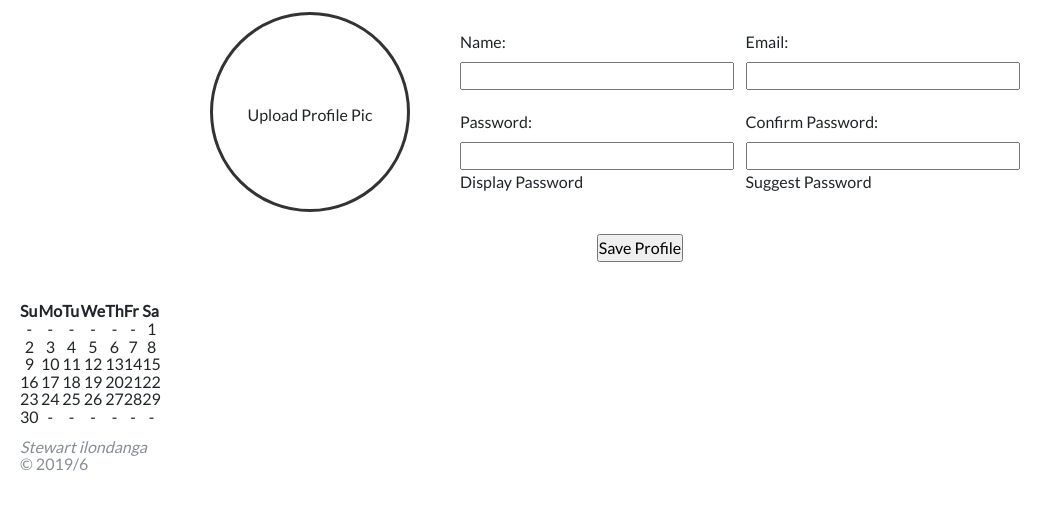
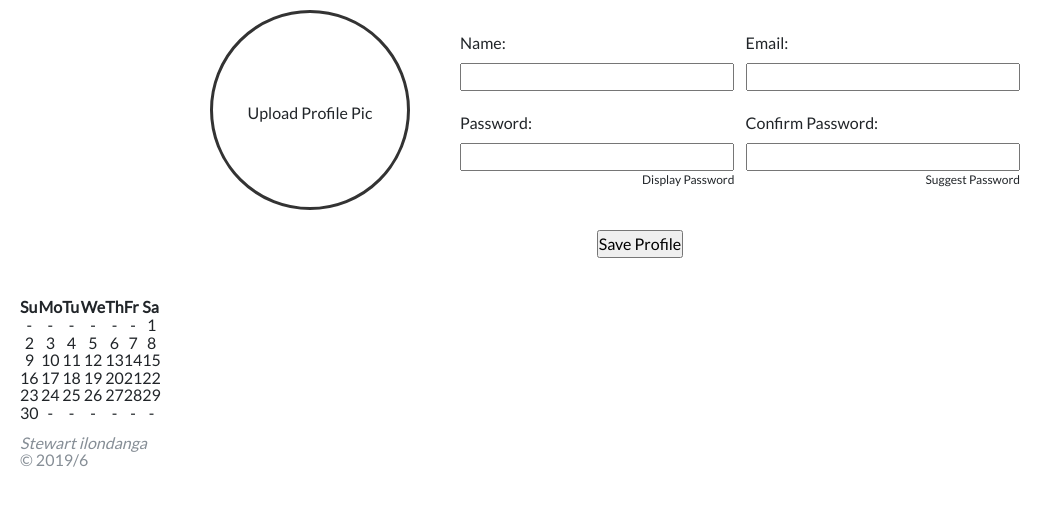
Before and after one commit to stewilondanga/userpic-settings, a plain HTML site: page index.html in a window 1280 px wide. Shown: the part 87-596 px from the top of the page, without its empty margins (0-1063 px from the left). Drawn offline with nearby package versions, Linux system fonts and the light colour scheme.

Commit message:
add css/styles.css

```diff
--- a/css/styles.css
+++ b/css/styles.css
@@ -137,7 +137,7 @@ form>*:not(:first-of-type) {
   width: 100%;
 }
 
-/*.input-action {
+.input-action {
   display: block;
   text-align: right;
   font-size: 12px;
@@ -145,7 +145,7 @@ form>*:not(:first-of-type) {
   cursor: pointer;
 }
 
-input[type="text"],
+/*input[type="text"],
 input[type="email"],
 input[type="password"] {
   padding: 5px 8px;
```
